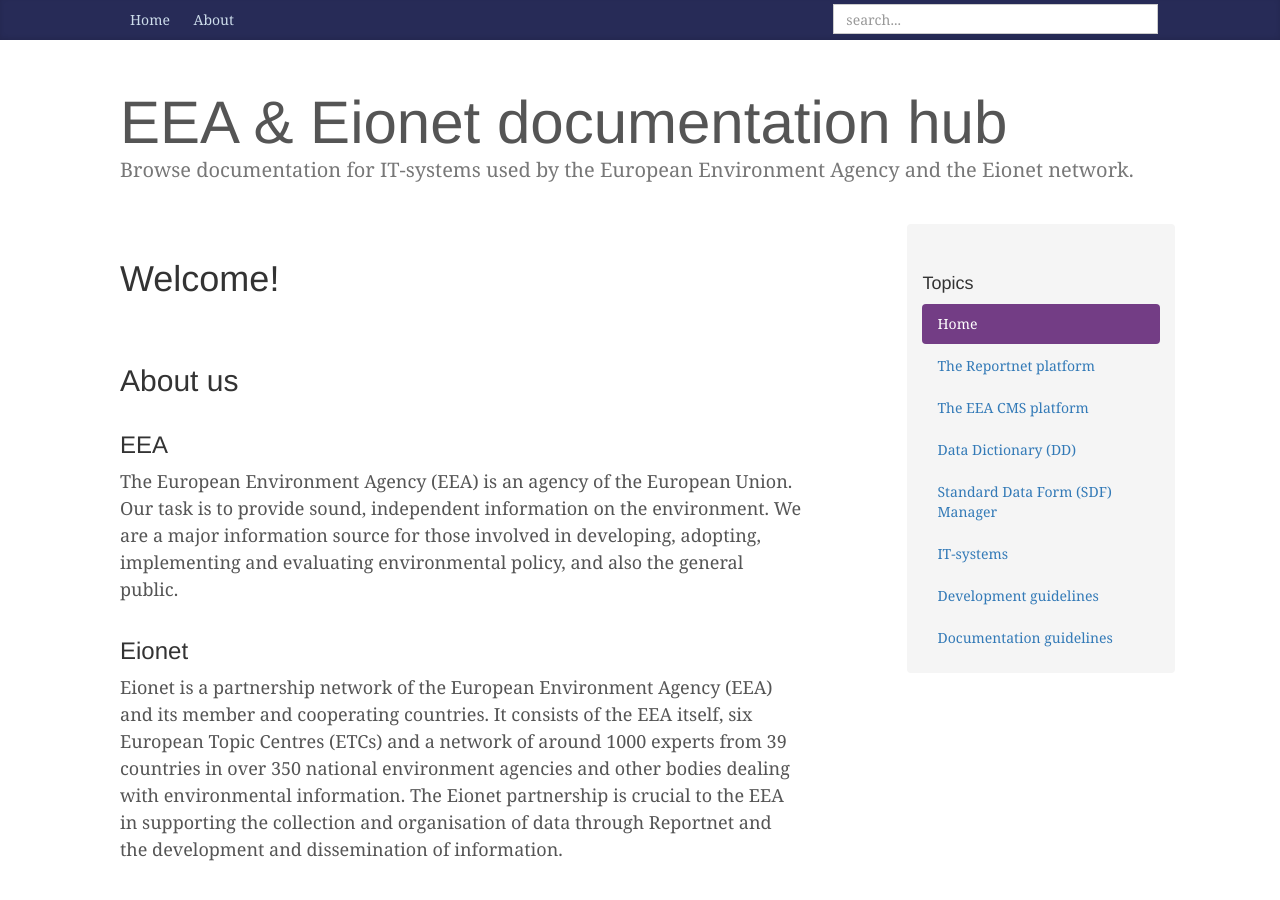
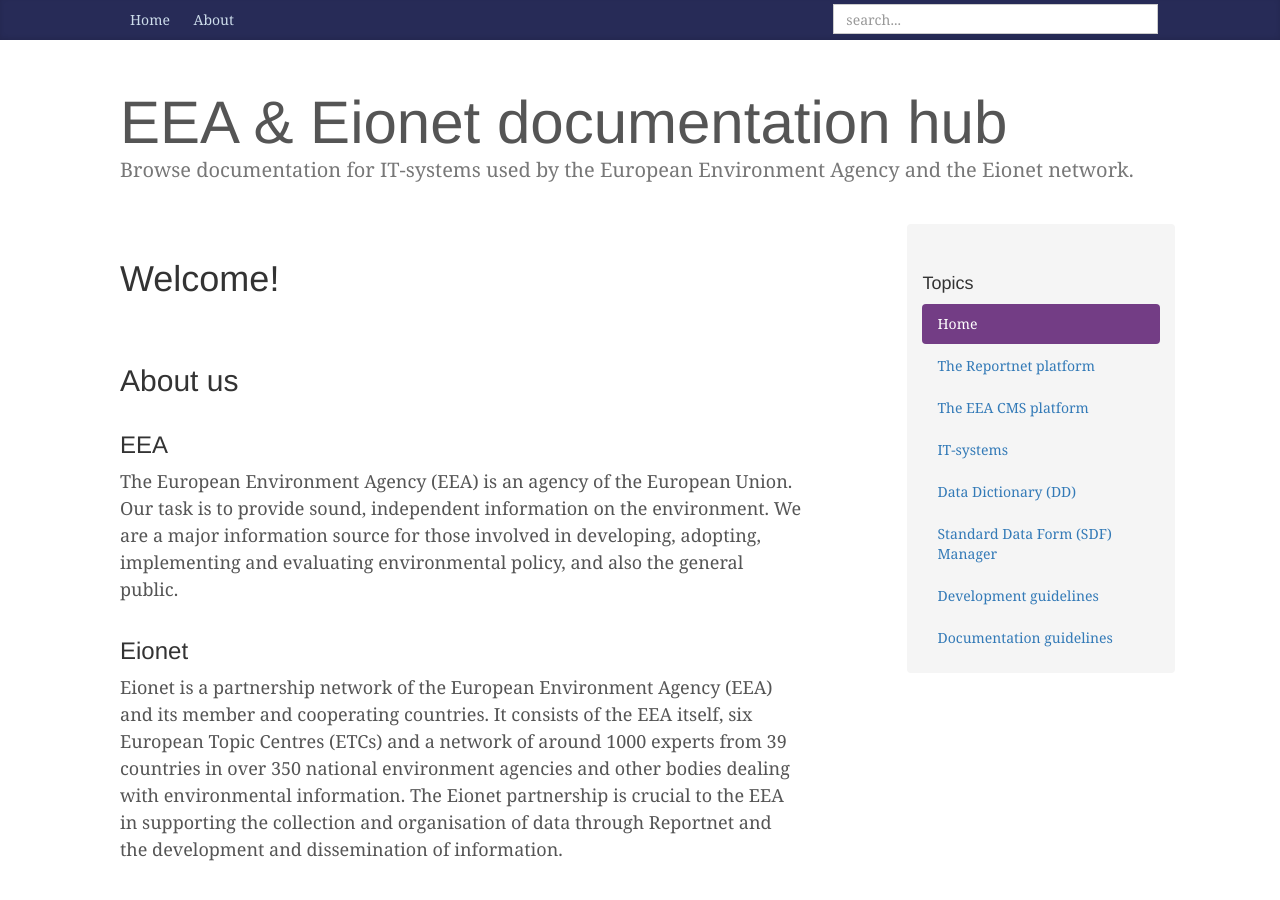
Before and after one commit to mitch99/docs, a Jekyll site: the page built from index.md, in a window 1280 px wide and 900 px high. Built offline with Jekyll 4.4.1, drawn with Linux system fonts in a browser that asks for light colours; comment, search, counter and statistics services are not loaded; part of the change alters nothing that is shown.

```diff
--- a/_data/menu.yml
+++ b/_data/menu.yml
@@ -11,6 +11,10 @@
       url: /Reportnet/Howto-verify-quality-control-tests
 - text: The EEA CMS platform
   url: /EEA-CMS
+- text: IT-systems
+  url: /IT-systems
+- text: Data Dictionary (DD)
+  url: /IT-systems/Data-Dictionary
   subitems:
     - text: Introduction
       url: /IT-systems/Data-Dictionary/#introduction
@@ -28,8 +32,8 @@
       url: /IT-systems/Data-Dictionary/#api-reference
     - text: Copyright and license
       url: /IT-systems/Data-Dictionary/#copyright-and-license
-- text: Data Dictionary (DD)
-  url: /IT-systems/Data-Dictionary
+- text: Standard Data Form (SDF) Manager
+  url: /IT-systems/SDF-Manager
   subitems:
     - text: Introduction
       url: /IT-systems/SDF-Manager/#introduction
@@ -45,10 +49,6 @@
       url: /IT-systems/SDF-Manager/#maintenance
     - text: Copyright and license
       url: /IT-systems/SDF-Manager/#copyright-and-license
-- text: Standard Data Form (SDF) Manager
-  url: /IT-systems/SDF-Manager
-- text: IT-systems
-  url: /IT-systems
 - text: Development guidelines
   url: /Development-guidelines
 - text: Documentation guidelines
```
